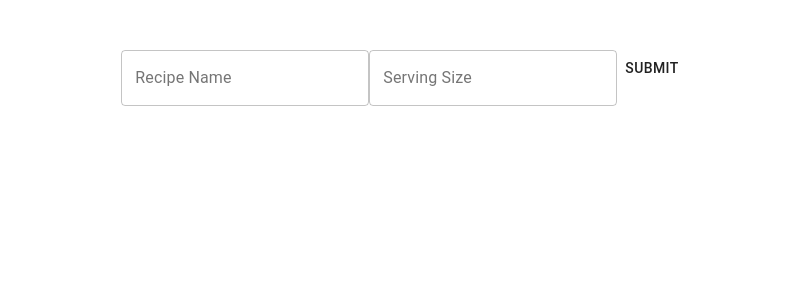
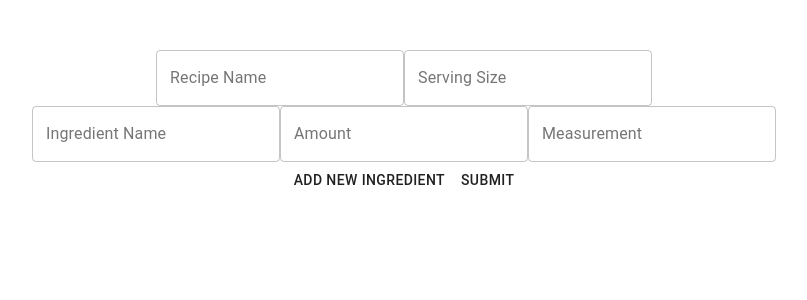
Before and after one commit to elim04/recipe-app, a React (Create React App) app: page /newrecipe in a window 1280 px wide. Shown: the top 300 px of the page, without its empty margins (236-1043 px from the left). Built offline with nearby package versions, Linux system fonts and the light colour scheme.

Commit message:
add basic implementation of dynamic loading ingredients in form

```diff
--- a/src/components/NewRecipe/Form.tsx
+++ b/src/components/NewRecipe/Form.tsx
@@ -1,5 +1,6 @@
 import { useForm, SubmitHandler } from "react-hook-form";
 import { TextField, Button } from "@material-ui/core";
+import { useState } from "react";
 
 import "./Form.css";
 interface Inputs {
@@ -13,6 +14,18 @@ interface Inputs {
 }
 
 const Form = () => {
+  //state for dynamic form to add ingredients, cookware and instructions
+
+  const blankIngredient = { name: "", amount: null, measurement: "" };
+
+  const [ingredientState, setIngredientState] = useState([
+    { ...blankIngredient },
+  ]);
+
+  const addIngredient = () => {
+    setIngredientState([...ingredientState, { ...blankIngredient }]);
+  };
+  //react form hook implementation
   const {
     register,
     handleSubmit,
@@ -40,6 +53,36 @@ const Form = () => {
           {...register("servingSize", { required: true, min: 1 })}
         />
         {errors.servingSize && <span>This field is required</span>}
+        {ingredientState.map((val, index) => {
+          const ingredientId = `name-${index}`;
+          const amountId = `amount-${index}`;
+          const measurementId = `measurement-${index}`;
+
+          return (
+            <div key={`input-${index}`}>
+              <TextField
+                id="outlined-basic"
+                label="Ingredient Name"
+                variant="outlined"
+                {...register("ingredient")}
+              />
+              <TextField
+                id="outlined-basic"
+                label="Amount"
+                variant="outlined"
+                type="number"
+                {...register("amount")}
+              />
+              <TextField
+                id="outlined-basic"
+                label="Measurement"
+                variant="outlined"
+                {...register("measurement")}
+              />
+            </div>
+          );
+        })}
+        <Button onClick={addIngredient}>Add New Ingredient</Button>
         <Button type="submit">Submit</Button>
       </form>
     </div>
```
